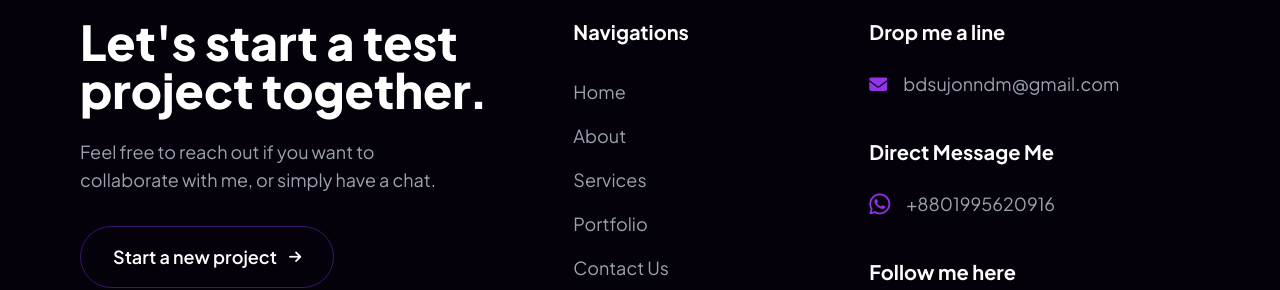
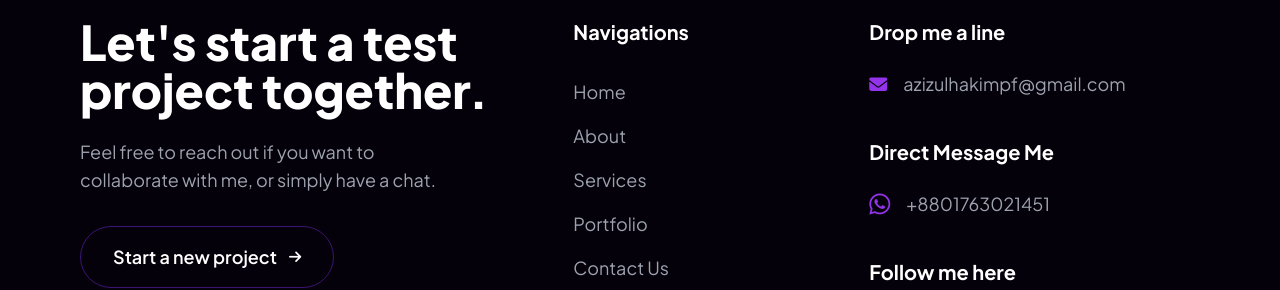
Before and after one commit to allportfoliowebsite-design/roniport, a React (Vite) app: page / in a window 1280 px wide. Shown: the part 8064-8354 px from the top of the page. Built offline with nearby package versions, Linux system fonts and the light colour scheme; a web font is replaced by a local one.

Commit message:
Update Footer.tsx

```diff
--- a/components/Footer.tsx
+++ b/components/Footer.tsx
@@ -30,7 +30,7 @@ const Footer: React.FC = () => {
               Feel free to reach out if you want to collaborate with me, or simply have a chat.
             </p>
             <a
-              href="mailto:bdsujonndm@gmail.com"
+              href="mailto:azizulhakimpf@gmail.com"
               className="border border-[#3b1472] hover:border-[#7c3aed] hover:bg-purple-600/10 inline-flex items-center gap-3 px-8 py-4 rounded-full font-semibold text-lg transition-all group"
             >
               Start a new project
@@ -56,7 +56,7 @@ const Footer: React.FC = () => {
               <h3 className="text-xl font-bold mb-6">Drop me a line</h3>
               <div className="flex items-center gap-4 text-gray-400 text-lg group">
                 <i className="fas fa-envelope text-purple-600"></i>
-                <a href="mailto:bdsujonndm@gmail.com" className="hover:text-white transition-colors">bdsujonndm@gmail.com</a>
+                <a href="mailto:azizulhakimpf@gmail.com" className="hover:text-white transition-colors">azizulhakimpf@gmail.com</a>
               </div>
             </div>
 
@@ -64,7 +64,7 @@ const Footer: React.FC = () => {
               <h3 className="text-xl font-bold mb-6">Direct Message Me</h3>
               <div className="flex items-center gap-4 text-gray-400 text-lg group">
                 <i className="fab fa-whatsapp text-purple-600 text-2xl"></i>
-                <a href="https://wa.me/8801995620916" target="_blank" rel="noopener noreferrer" className="hover:text-white transition-colors">+8801995620916</a>
+                <a href="https://wa.me/8801763021451" target="_blank" rel="noopener noreferrer" className="hover:text-white transition-colors">+8801763021451</a>
               </div>
             </div>
 
```
